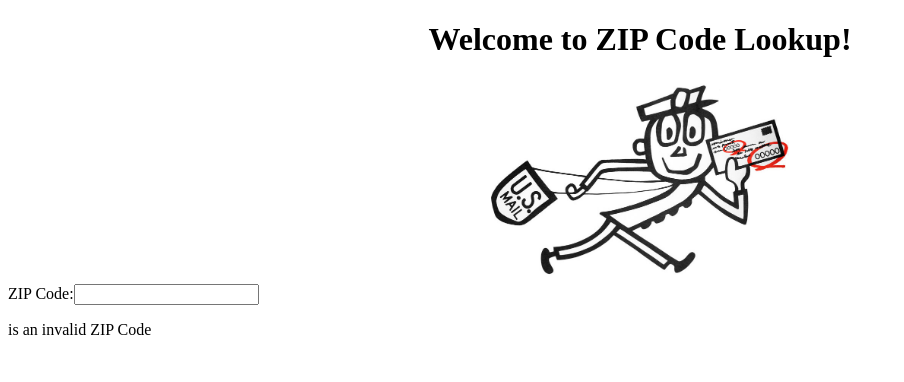
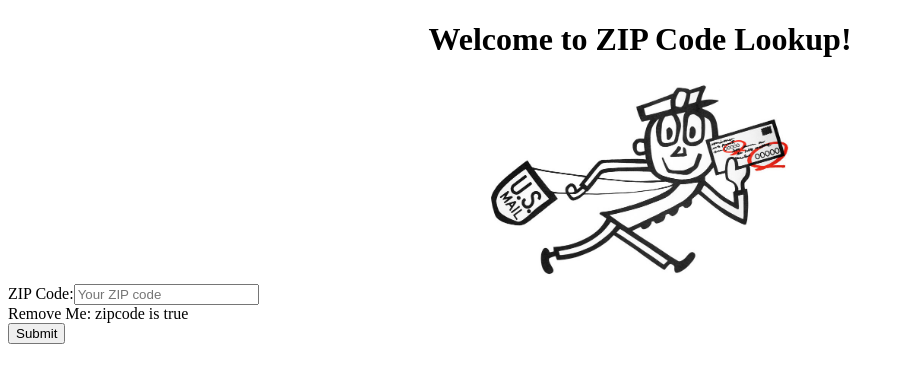
Before and after one commit to gdinwiddie/AngularCucumber, an Angular app: page / in a window 1280 px wide. Shown: the top 382 px of the page, without its empty margins (0-904 px from the left). Built offline with nearby package versions, Linux system fonts and the light colour scheme.

Commit message:
Second scenario: valid ZIP Code

```diff
--- a/src/app/app.component.html
+++ b/src/app/app.component.html
@@ -5,12 +5,4 @@
   <img height="200" src="/assets/mr_zip-01.jpg" />
 </div>
 
-<div name="form">
-  <form>
-    <label for="zipcode">ZIP Code:</label>
-    <input type="text" name="zipcode"/>
-  </form>
-</div>
-<div name="errors">
-  <p>{{zipcode}} is an invalid ZIP Code
-</div>
+<zip-form></zip-form>
--- a/src/app/app.component.ts
+++ b/src/app/app.component.ts
@@ -1,4 +1,4 @@
-import { Component } from '@angular/core';
+import { Component, Input } from '@angular/core';
 
 @Component({
   selector: 'app-root',
@@ -7,4 +7,24 @@ import { Component } from '@angular/core';
 })
 export class AppComponent {
   title = 'ZIP Code Lookup';
+  private _zipcode = '12345';
+  public dropdownValue: string = '';
+  public foo: string = 'bar';
+
+  @Input()
+  set zipcode(value: string) {
+    this._zipcode = (value && value.trim()) || '<not set>';
+  }
+  get zipcode(): string {
+    return this._zipcode;
+  }
+
+  ngDoCheck() {
+    this.zipcode = '';
+    this.foo = 'baz';
+  }
+
+  onSubmit(value) {
+    alert(`Submit: ${JSON.stringify(value)}`);
+  }
 }
--- /dev/null
+++ b/src/app/zip-form.component.html
@@ -0,0 +1,23 @@
+<div name="form">
+  <form #form="ngForm" (ngSubmit)="onSubmit()">
+    <label for="zipcode">ZIP Code:</label>
+    <input name="zipcode" [(ngModel)]="model.zipcode" placeholder="Your ZIP code" />
+    <!--
+    <form-text
+      name="zipcode"
+      label="ZIP Code:"
+      placeholder="Enter a ZIP Code"
+      [(ngModel)]="model.zipcode"
+      >
+    </form-text>
+    -->
+    <br/>
+    Remove Me: zipcode is {{model.zipcode}} {{isValidZip()}}
+
+    <br/>
+    <button type="submit" >Submit</button>
+  </form>
+</div>
+<div name="errors" *ngIf="!isValidZip()">
+  <p>{{zipcode}} is an invalid ZIP Code
+</div>
--- /dev/null
+++ b/src/app/zip-form.component.ts
@@ -0,0 +1,17 @@
+import { Component, Input } from '@angular/core';
+
+@Component({
+  selector: 'zip-form',
+  templateUrl: './zip-form.component.html',
+  styleUrls: ['./app.component.css']
+})
+export class ZipFormComponent {
+  zipcode = '';
+
+  model = this;
+
+  // TODO: this should call the zipcode lookup service
+  isValidZip() {
+    return this.zipcode != '00000';
+  }
+}
```
Also changed, not shown: features/step_definitions/zip_code.steps.js (+21 -1 lines), src/app/app.module.ts (+8 -4 lines), 1 other file (tests, documents, lock files or other folders).
